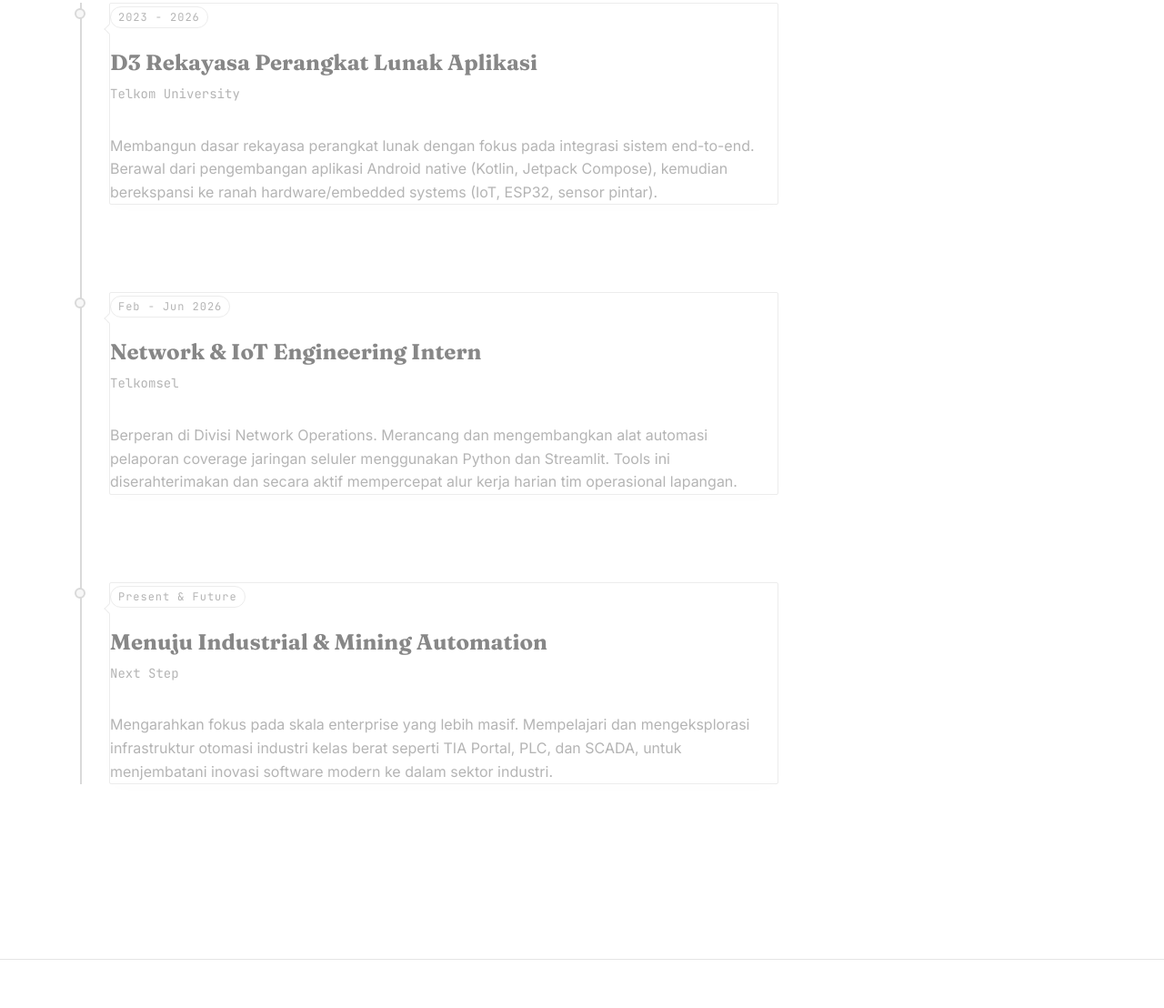
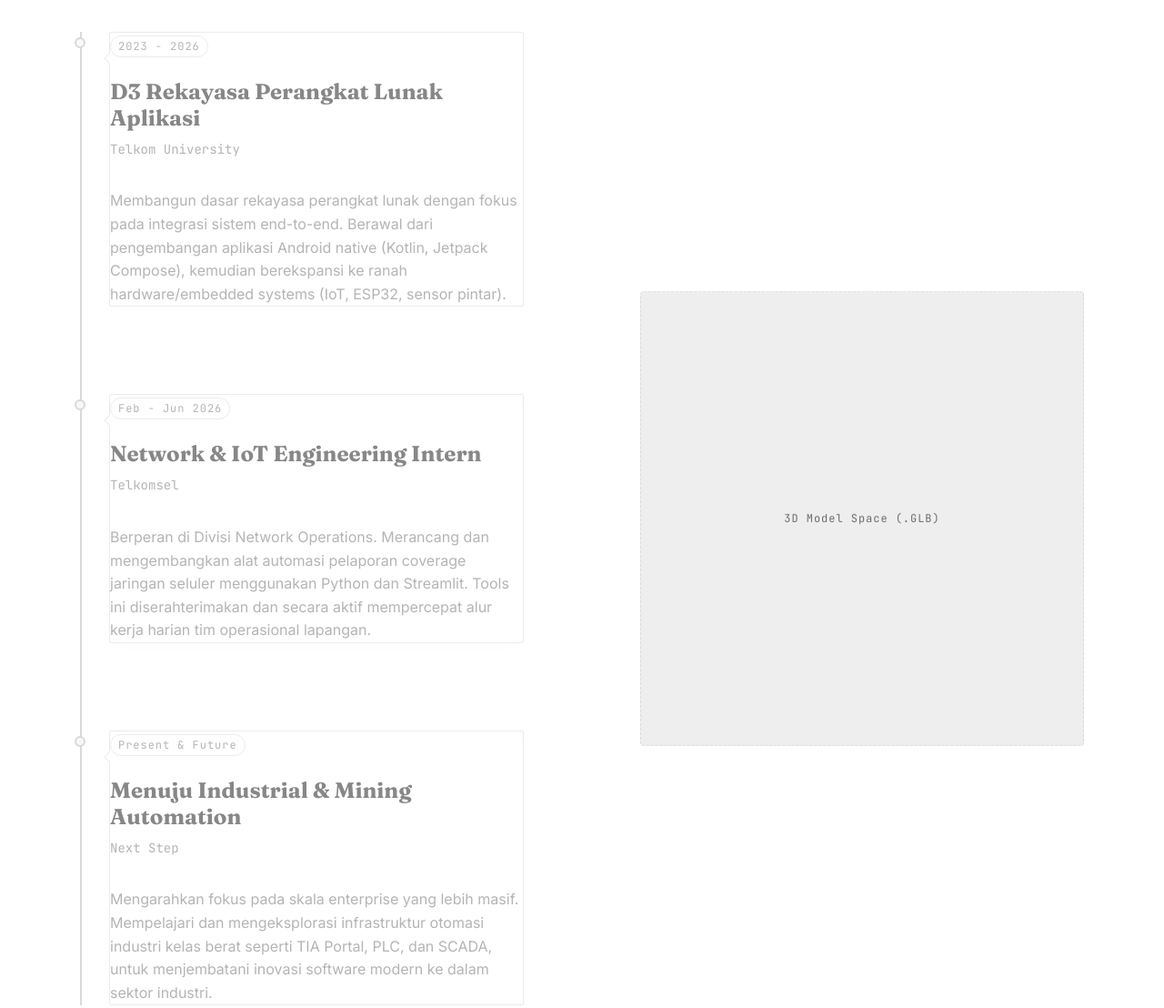
Before and after one commit to iqballmln123/portofolio-iqbballmln, an Astro site: page / in a window 1280 px wide. Shown: the part 1112-2220 px from the top of the page at 91% size. Built offline with nearby package versions, Linux system fonts and the light colour scheme; Astro itself is replaced by a stand-in of ours; a script that the page names is missing.

Commit message:
feat: add 3D model viewer to the journey section with new model asset

```diff
--- a/src/components/Journey.astro
+++ b/src/components/Journey.astro
@@ -29,6 +29,9 @@ const milestones = [
       <ChapterNumber number="02" label="Journey / Timeline" />
     </div>
 
+    <div class="journey-grid">
+      <!-- Left Column: Timeline -->
+      <div class="journey-left">
         <div class="timeline-container reveal">
           <!-- Track (Background Line) -->
           <div class="timeline-track"></div>
@@ -55,14 +58,79 @@ const milestones = [
           </div>
         </div>
       </div>
+
+      <!-- Right Column: 3D Model -->
+      <div class="journey-right reveal">
+        <!-- Google Model Viewer component -->
+        <script type="module" src="https://ajax.googleapis.com/ajax/libs/model-viewer/3.4.0/model-viewer.min.js"></script>
+
+        <div class="model-container">
+          <!-- Nanti tambahkan file .glb ke public/models/ lalu isi di src="" -->
+          <model-viewer
+            src="/models/model-1787622392004.glb"
+            alt="Iqbal 3D Character Design"
+            auto-rotate
+            camera-controls
+            disable-zoom
+            shadow-intensity="1"
+            class="model-viewer-element"
+          >
+            <div slot="poster" class="model-placeholder">
+              <p class="text-mono-sm text-secondary">3D Model Space (.GLB)</p>
+            </div>
+          </model-viewer>
+        </div>
+      </div>
+    </div>
+  </div>
 </section>
 
 <style>
+  .journey-grid {
+    display: grid;
+    grid-template-columns: 1fr;
+    gap: var(--space-12);
+    margin-top: var(--space-12);
+  }
+
+  @media (min-width: 1024px) {
+    .journey-grid {
+      grid-template-columns: 1fr 1fr;
+      gap: var(--space-16);
+      align-items: center;
+    }
+  }
+
   .timeline-container {
-    margin-top: var(--space-8);
     position: relative;
     padding-left: 24px;
-    max-width: 48rem;
+    width: 100%;
+  }
+
+  /* 3D Model Container Styles */
+  .model-container {
+    width: 100%;
+    height: 500px;
+    background: var(--color-bg-alt);
+    border-radius: 4px;
+    overflow: hidden;
+    position: relative;
+  }
+
+  .model-viewer-element {
+    width: 100%;
+    height: 100%;
+    --poster-color: transparent;
+  }
+
+  .model-placeholder {
+    width: 100%;
+    height: 100%;
+    display: flex;
+    align-items: center;
+    justify-content: center;
+    border: 1px dashed var(--color-border);
+    border-radius: 4px;
   }
 
   @media (min-width: 768px) {
```
Also changed, not shown: 1 other file. Lines whose indentation alone changed are shown as unchanged.
